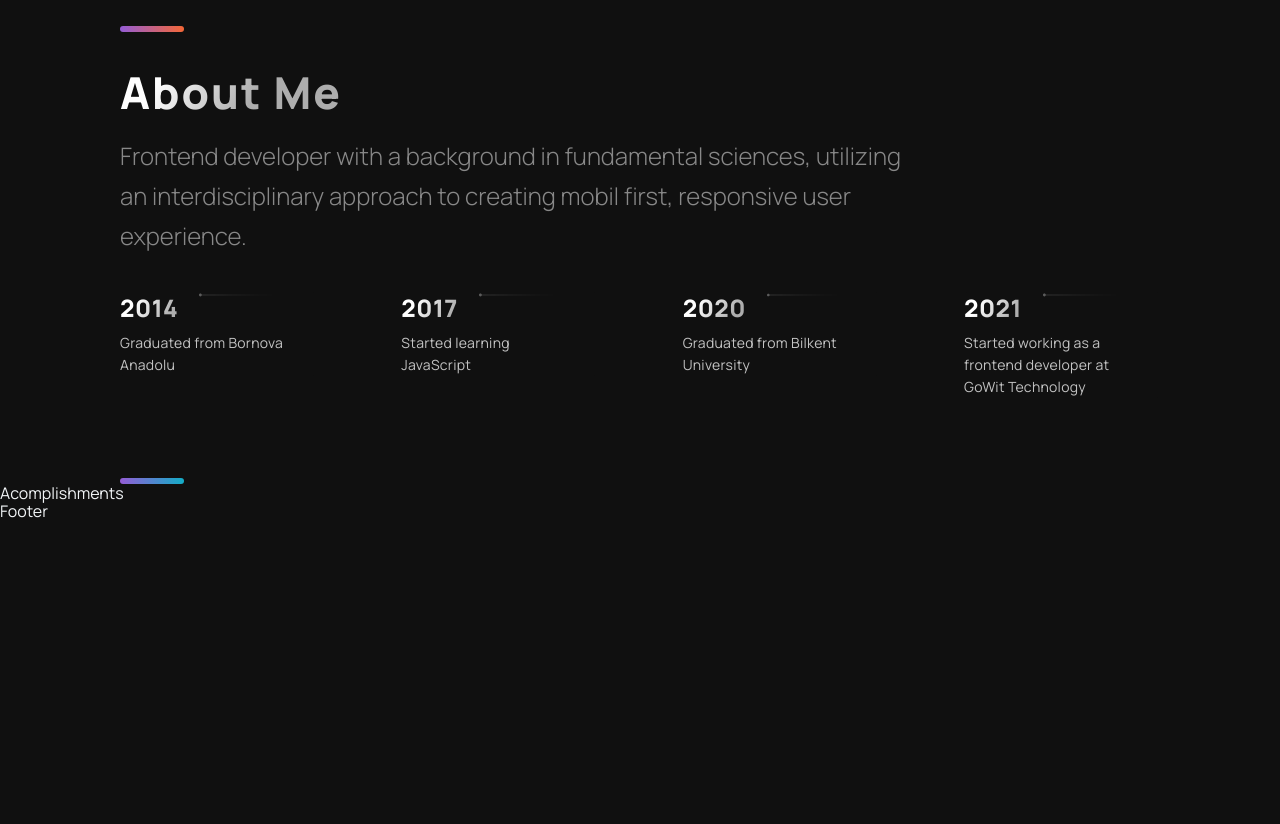
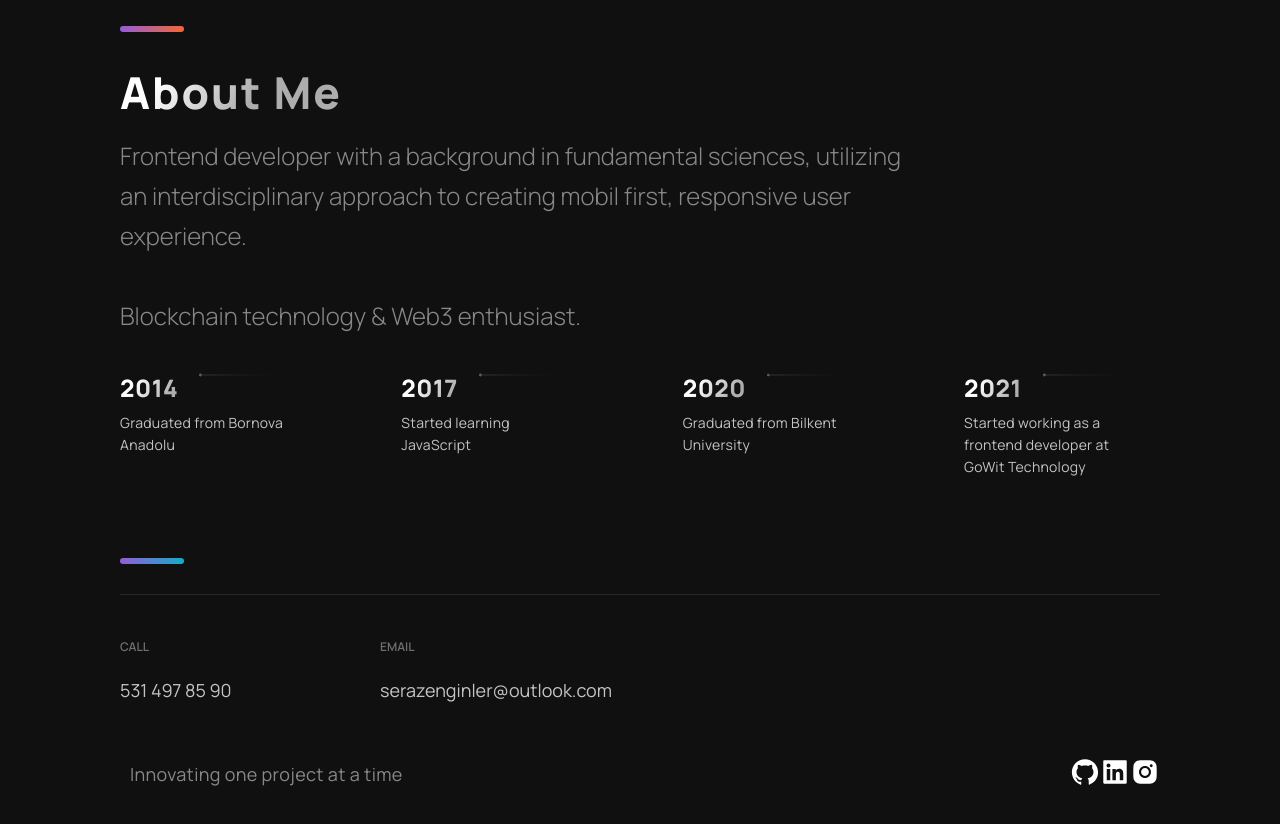
Before and after one commit to sleths/Portfolio-website, a Next.js app: page / in a window 1280 px wide. Shown: the part 2660-3484 px from the top of the page. Before the commit the page ends 3182 px from the top, so only its background shows below. Built offline with nearby package versions, Linux system fonts and the light colour scheme.

Commit message:
Footer is added.

```diff
--- a/src/components/Acomplishments/Acomplishments.js
+++ b/src/components/Acomplishments/Acomplishments.js
@@ -12,7 +12,6 @@ const data = [
 
 const Acomplishments = () => (
   <div>
-    Acomplishments
   </div>
 );
 
--- a/src/components/Footer/Footer.js
+++ b/src/components/Footer/Footer.js
@@ -6,9 +6,36 @@ import { CompanyContainer, FooterWrapper, LinkColumn, LinkItem, LinkList, LinkTi
 
 const Footer = () => {
   return (
-    <div>
-      Footer
-    </div>
+    <FooterWrapper>
+      <LinkList>
+        <LinkColumn>
+          <LinkTitle>Call</LinkTitle>
+          <LinkItem href="tel:90-531-497-85-90">531 497 85 90</LinkItem>
+        </LinkColumn>
+        <LinkColumn>
+          <LinkTitle>Email</LinkTitle>
+          <LinkItem href="mailto:serazenginler@outlook.com">
+            serazenginler@outlook.com
+          </LinkItem>
+        </LinkColumn>
+      </LinkList>
+      <SocialIconsContainer>
+        <CompanyContainer>
+          <Slogan>Innovating one project at a time</Slogan>
+        </CompanyContainer>
+        <SocialContainer>
+          <SocialIcons href="https://google.com">
+            <AiFillGithub size="3rem" />
+          </SocialIcons>
+          <SocialIcons href="https://google.com">
+            <AiFillLinkedin size="3rem" />
+          </SocialIcons>
+          <SocialIcons href="https://google.com">
+            <AiFillInstagram size="3rem" />
+          </SocialIcons>
+        </SocialContainer>
+      </SocialIconsContainer>
+    </FooterWrapper>
   );
 };
 
--- a/src/components/TimeLine/TimeLine.js
+++ b/src/components/TimeLine/TimeLine.js
@@ -47,6 +47,9 @@ const Timeline = () => {
       <SectionTitle>About Me</SectionTitle>
       <SectionText>
       Frontend developer with a background in fundamental sciences, utilizing an interdisciplinary approach to creating mobil first, responsive user experience.
+      <br />
+      <br />
+      Blockchain technology & Web3 enthusiast.
       </SectionText>
       <CarouselContainer ref={carouselRef} onScroll={handleScroll}>
         <>
```
